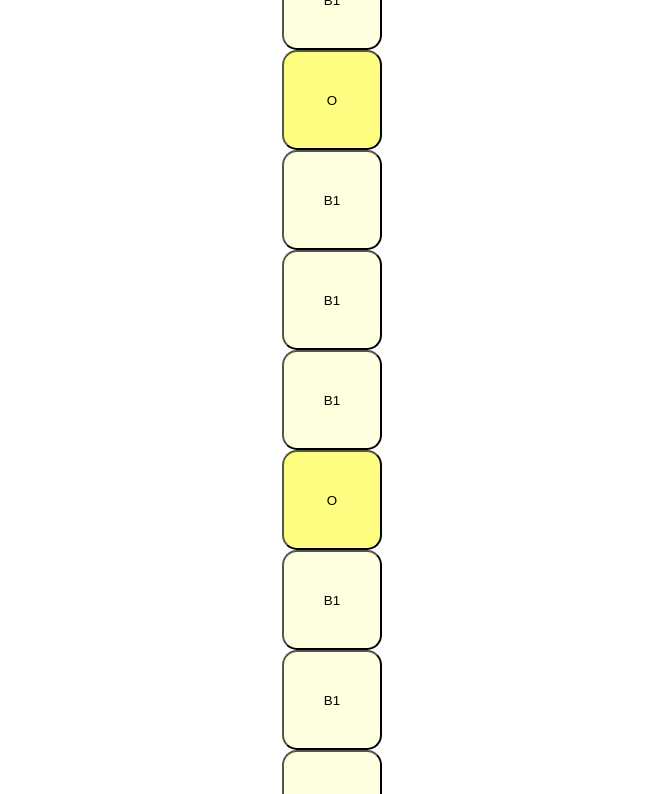
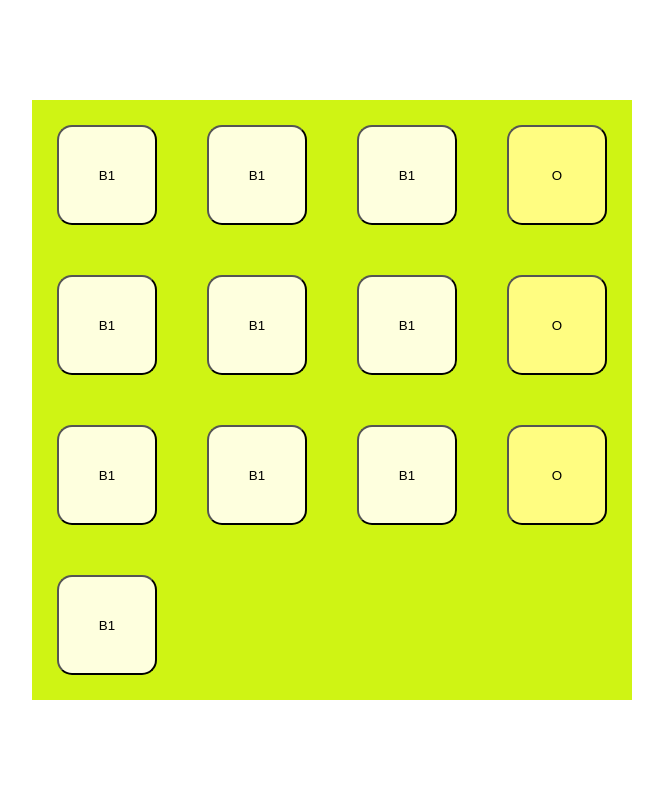
Before and after one commit to Widido1/calculator, a React (Create React App) app: page / in a window 1280 px wide. Shown: the top 794 px of the page, without its empty margins (308-971 px from the left). Built offline with nearby package versions, Linux system fonts and the light colour scheme; the HTML template or start-up script is replaced by a standard one.

Commit message:
Coloring hover on css buttons

```diff
--- a/src/App.css
+++ b/src/App.css
@@ -25,7 +25,7 @@ body {
   height: 100px;
 }
 
-#4x3{
+#Calculator1-9{
   display: grid;
   grid-template-columns: 150px 150px 150px 150px;
   align-items: center;
--- a/src/ReactComponents/Calculator.jsx
+++ b/src/ReactComponents/Calculator.jsx
@@ -6,7 +6,7 @@ import Operator_b from "./Operator_b";
 export default function CalculatorBox(){
     return(
         <div id="Calculator">
-           <div id="4x3">
+           <div id="Calculator1-9">
                 <NumericB />
                 <NumericB />
                 <NumericB />
```
